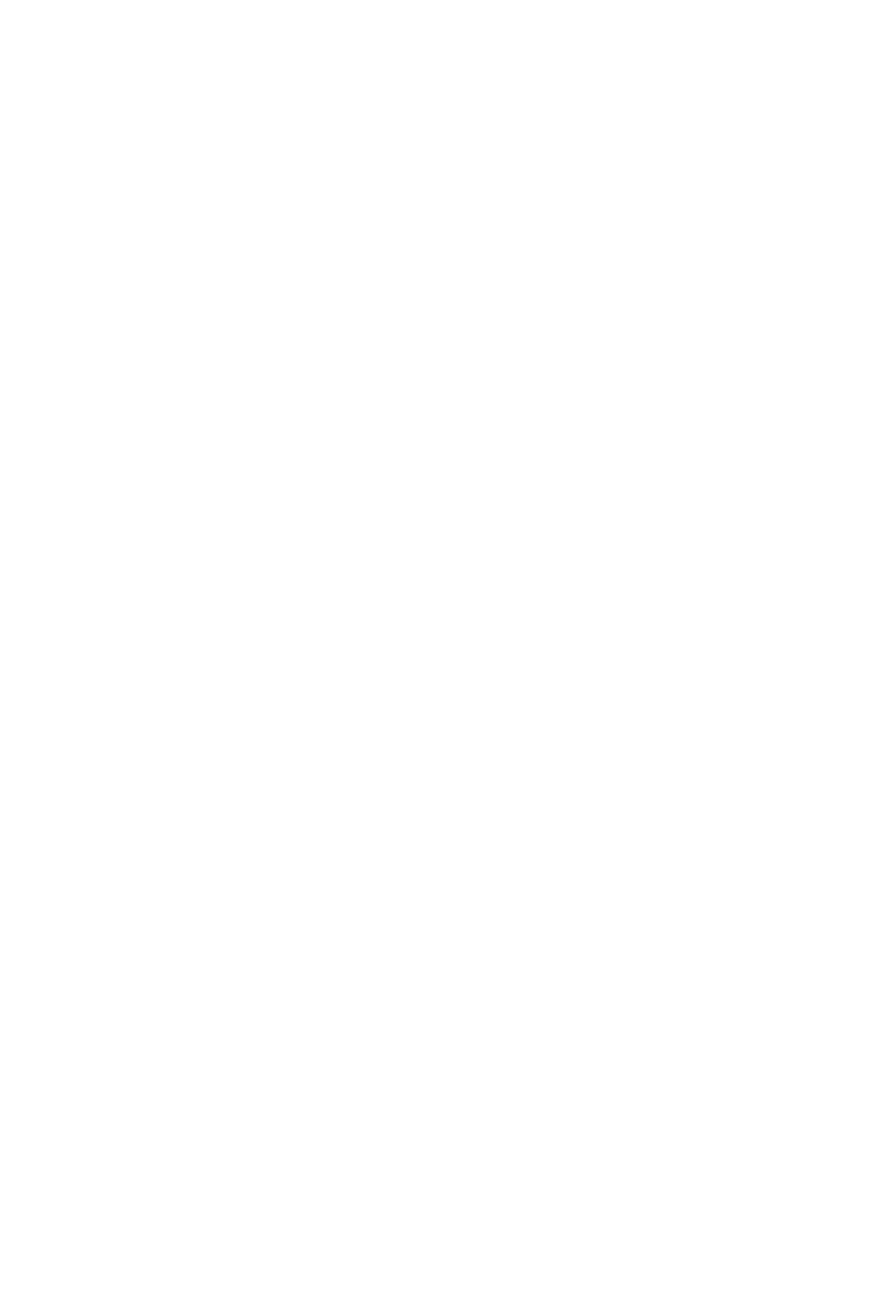
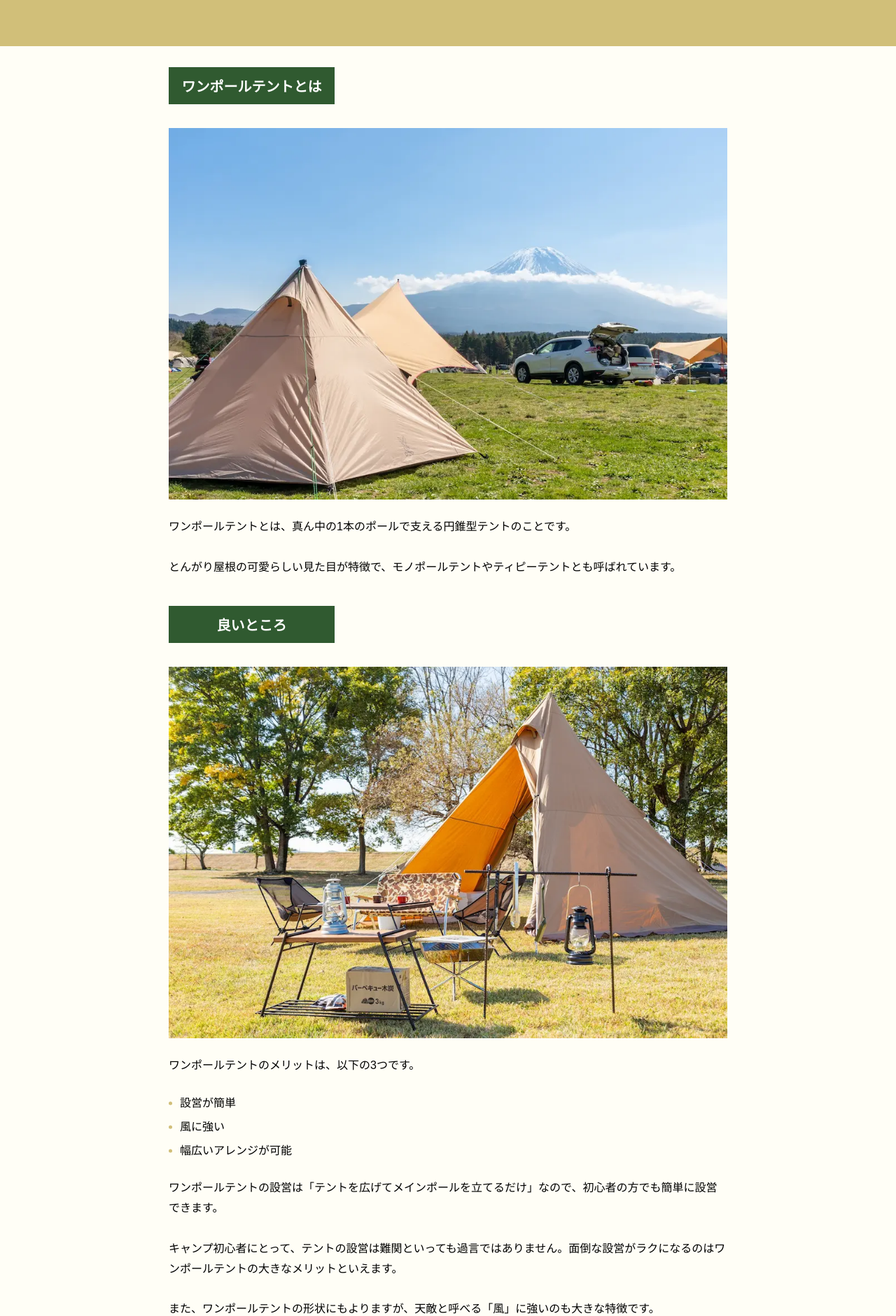
Before and after one commit to massy-yossy/tent-diagnose, a React (Vite) app: page /aaa/tenttype_11 in a window 1280 px wide. Shown: the part 519-2400 px from the top of the page at 70% size. Before the commit the page ends 800 px from the top, so only its background shows below. Built offline with nearby package versions, Linux system fonts and the light colour scheme; the HTML template or start-up script is replaced by a standard one.

Commit message:
onepollcheap3over complete & affilier imge adjustment

```diff
--- /dev/null
+++ b/src/components/answerPage/affilierData/onepoll/OnepollCheap3overData.ts
@@ -0,0 +1,31 @@
+import { affilierDataType } from "../../../../types/affilierDataType";
+
+export const OnepollCheap3overData: affilierDataType[] = [
+  {
+    id:1,
+    blandName: "DOD",
+    tentName:"ワンポールテントM 5人用",
+    image:"https://ws-fe.amazon-adsystem.com/widgets/q?_encoding=UTF8&ASIN=B084QL541N&Format=_SL160_&ID=AsinImage&MarketPlace=JP&ServiceVersion=20070822&WS=1&tag=ganso625701-22&language=ja_JP",
+    amazon:"https://amzn.to/3P3iyPy",
+    rakuten:"https://af.moshimo.com/af/c/click?a_id=3719273&p_id=54&pc_id=54&pl_id=616&url=https%3A%2F%2Fitem.rakuten.co.jp%2Fdailyuse0582%2F10014475%2F&m=http%3A%2F%2Fm.rakuten.co.jp%2Fdailyuse0582%2Fi%2F10014475%2F",
+    yahoo: "//ck.jp.ap.valuecommerce.com/servlet/referral?sid=3672470&pid=888362917&vc_url=https%3A%2F%2Fstore.shopping.yahoo.co.jp%2Fveryfast%2Fbs-1144.html%3Fsc_i%3Dshp_pc_search_itemlist_shsrg_img"
+  },
+  {
+    id:2,
+    blandName: "Coleman",
+    tentName:"4人用 ワイドティピー/3025グレージュ",
+    image:"https://ws-fe.amazon-adsystem.com/widgets/q?_encoding=UTF8&ASIN=B0BJPGRMTH&Format=_SL160_&ID=AsinImage&MarketPlace=JP&ServiceVersion=20070822&WS=1&tag=ganso625701-22&language=ja_JP",
+    amazon:"https://amzn.to/457ngBz",
+    rakuten:"https://af.moshimo.com/af/c/click?a_id=3719273&p_id=54&pc_id=54&pl_id=616&url=https%3A%2F%2Fitem.rakuten.co.jp%2Fabarter%2Fzjde5iedvioesxvv4cg7awrbgm%2F&m=http%3A%2F%2Fm.rakuten.co.jp%2Fabarter%2Fi%2F10025849%2F",
+    yahoo: "//ck.jp.ap.valuecommerce.com/servlet/referral?sid=3672470&pid=888362917&vc_url=https%3A%2F%2Fstore.shopping.yahoo.co.jp%2Fdowntown-store%2Fa-b0bjpgrmth-20230730.html%3Fsc_i%3Dshp_pc_search_itemlist_shsrg_img"
+  },
+  {
+    id:3,
+    blandName: "LOGOS",
+    tentName:"ナバホ Tepee 300/400",
+    image:"https://thumbnail.image.rakuten.co.jp/@0_mall/esglobal/cabinet/mc/09870440/ounwyiub_1.jpg?_ex=300x300",
+    amazon:"https://amzn.to/45CiPym",
+    rakuten:"https://af.moshimo.com/af/c/click?a_id=3719273&p_id=54&pc_id=54&pl_id=616&url=https%3A%2F%2Fitem.rakuten.co.jp%2Fesglobal%2Fvcfvxqhr9cwix60l6jqstnzhaq%2F&m=http%3A%2F%2Fm.rakuten.co.jp%2Fesglobal%2Fi%2F11256074%2F",
+    yahoo: "//ck.jp.ap.valuecommerce.com/servlet/referral?sid=3672470&pid=888362917&vc_url=https%3A%2F%2Fstore.shopping.yahoo.co.jp%2Fmakana%2Fb09qpzc8ws.html%3Fsc_i%3Dshp_pc_search_itemlist_shsrg_title"
+  },
+]
--- a/src/components/answerPage/molecules/AffilierItem.tsx
+++ b/src/components/answerPage/molecules/AffilierItem.tsx
@@ -69,10 +69,11 @@ const img = css`
   flex-shrink: 0;
   width: 195px;
   height: 195px;
-  img {
-    width: 100%;
-    object-fit: cover;
-  }
+  background-color: #fff;
+  display: flex;
+  justify-content: center;
+  align-items: center;
+  box-sizing: border-box;
   ${media600} {
     width: 160px;
     height: 160px;
--- a/src/components/answerPage/pages/onepoll/OnepollCheap3over.tsx
+++ b/src/components/answerPage/pages/onepoll/OnepollCheap3over.tsx
@@ -1,9 +1,75 @@
+import { FC, memo } from "react";
 
+import AnswerPageLayout from "../../layout/AnswerPageLayout";
+import { OnepollCheap3overData } from "../../affilierData/onepoll/OnepollCheap3overData";
 
-const OnepollCheap3over = () => {
+const OnepollCheap3over: FC = memo(() => {
   return (
-    <div>OnepollCheap3over</div>
-  )
-}
+    <AnswerPageLayout
+      tentName="ワンポールテント"
+      image="./images/onepollTent.webp"
+      tentComment={
+        <>
+          キャンプ初心者でも手を出しやすい、
+          <br />
+          安いワンポールテントがおすすめです。
+        </>
+      }
+      features={
+        <>
+          <img src="./images/article/onepoll1.webp" alt="テント写真" />
+          ワンポールテントとは、真ん中の1本のポールで支える円錐型テントのことです。
+          <br />
+          <br />
+          とんがり屋根の可愛らしい見た目が特徴で、モノポールテントやティピーテントとも呼ばれています。
+        </>
+      }
+      goodPoint={
+        <>
+          <img src="./images/article/onepoll2.webp" alt="テント写真" />
+          ワンポールテントのメリットは、以下の3つです。
+          <ul>
+            <li>設営が簡単</li>
+            <li>風に強い</li>
+            <li>幅広いアレンジが可能</li>
+          </ul>
+          ワンポールテントの設営は「
+          <span>テントを広げてメインポールを立てるだけ</span>
+          」なので、初心者の方でも簡単に設営できます。
+          <br />
+          <br />
+          キャンプ初心者にとって、テントの設営は難関といっても過言ではありません。面倒な設営がラクになるのはワンポールテントの大きなメリットといえます。
+          <br />
+          <br />
+          また、ワンポールテントの形状にもよりますが、天敵と呼べる「風」に強いのも大きな特徴です。
+          <br />
+          <br />
+          より風に強いテントを選ぶ際は、面の数が多いワンポールテントを選びましょう。（四角形より六角形、さらに八角形）
+          <br />
+          <br />
+          ワンポールテントは、インナーテントや煙突、スカート付きなど、きせつに応じてアレンジできる点も大きなメリットのひとつです。
+        </>
+      }
+      importantPoint={
+        <>
+          <img src="./images/article/onepoll3.webp" alt="テント写真" />
+          ワンポールテントは比較的値段の安いタイプですが、あまりにも安すぎるテントは避けることをおすすめします。
+          <ul>
+            <li>耐久性がない</li>
+            <li>壊れやすい</li>
+            <li>破けやすい</li>
+          </ul>
+          など、安いテントには安いなりの理由があります。
+          <br />
+          とりあえず試しに1回行ってみたいという方にはおすすめですが、キャンプを趣味にしたいと考えている方にはおすすめできません。
+          <br />
+          <br />
+          本気で趣味にしたいと思っている方は、最低でも1万円以上のテントを購入するようにしましょう。
+        </>
+      }
+      affilierData={OnepollCheap3overData}
+    />
+  );
+});
 
-export default OnepollCheap3over
+export default OnepollCheap3over;
```
